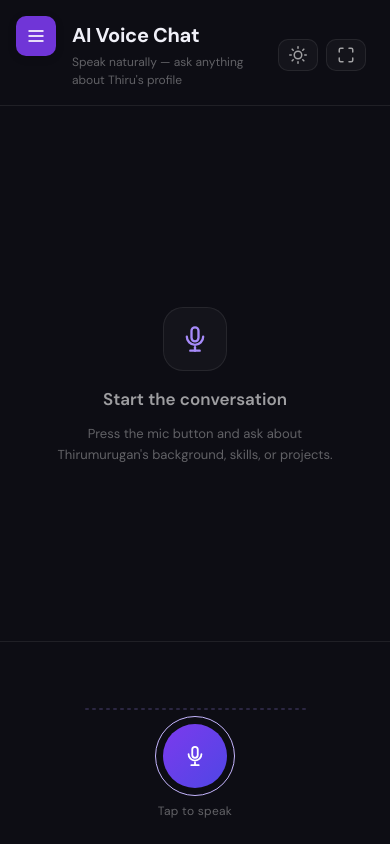
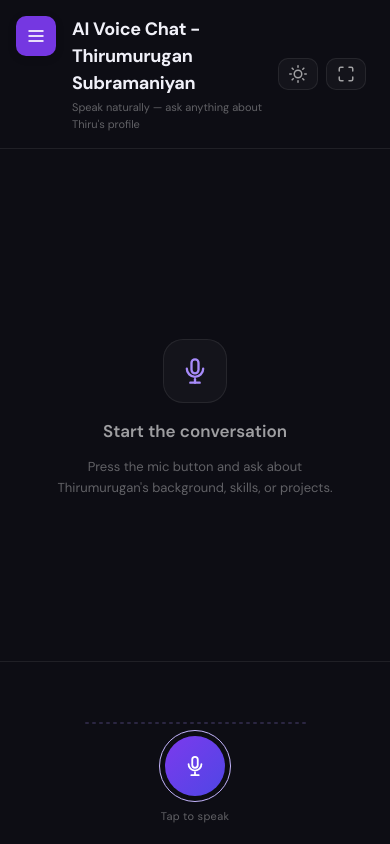
Before and after one commit to thirumurugan2001/Voice-Agent-Frontend, a React (Vite) app: page / in a window 390 px wide. Built offline with nearby package versions, Linux system fonts and the light colour scheme.

Commit message:
Refactor header styles and improve layout for better responsiveness and user experience

```diff
--- a/src/component/VoiceChatbot.jsx
+++ b/src/component/VoiceChatbot.jsx
@@ -481,7 +481,6 @@ const VoiceChatbot = () => {
                   style={{ ...styles.suggestionBtn, borderColor: theme.border, color: theme.textSecondary }}
                   className="suggestion-btn disabled-suggestion"
                   disabled={true}
-                  onClick={() => setShowMobileSidebar(false)}
                 >
                   <span style={styles.suggestionIcon}>↗</span>
                   <span style={styles.suggestionText}>{s.text}</span>
@@ -535,9 +534,9 @@ const VoiceChatbot = () => {
         {/* Main */}
         <main style={{ ...styles.main, background: theme.bgPrimary }}>
           <header style={{ ...styles.header, borderBottomColor: theme.border, background: theme.bgPrimary }}>
-            <div style={isMobile ? styles.headerTitleMobile : styles.headerTitle}>
-              <div style={{ ...styles.headerTitleText, color: theme.textPrimary }}>AI Voice Chat</div>
-              <div style={{ ...styles.headerSubText, color: theme.textMuted }}>Speak naturally — ask anything about Thiru's profile</div>
+            <div style={isMobile ? styles.headerTitleMobile : styles.headerTitleDesktop}>
+              <div style={{ ...styles.headerTitle, color: theme.textPrimary }}>AI Voice Chat - Thirumurugan Subramaniyan</div>
+              <div style={{ ...styles.headerSub, color: theme.textMuted }}>Speak naturally — ask anything about Thiru's profile</div>
             </div>
             <div style={styles.headerActions}>
               {isRecording && (
@@ -753,7 +752,7 @@ const styles = {
     width: 40,
     height: 40,
     borderRadius: 10,
-    background: 'rgba(124,58,237,0.9)',
+    background: 'rgba(124,58,237,0.95)',
     border: 'none',
     color: '#fff',
     cursor: 'pointer',
@@ -761,6 +760,7 @@ const styles = {
     alignItems: 'center',
     justifyContent: 'center',
     boxShadow: '0 2px 8px rgba(0,0,0,0.15)',
+    backdropFilter: 'blur(8px)',
   },
   mobileOverlay: {
     position: 'fixed',
@@ -871,39 +871,32 @@ const styles = {
     display: 'flex',
     alignItems: 'center',
     justifyContent: 'space-between',
-    padding: '20px 24px 16px',
+    padding: '16px 24px',
     borderBottom: '1px solid',
     flexShrink: 0,
     flexWrap: 'wrap',
     gap: 12,
   },
-  headerTitle: {
+  headerTitleDesktop: {
     flex: 1,
   },
   headerTitleMobile: {
     flex: 1,
-    marginLeft: 48,
-  },
-  headerTitleText: {
-    fontSize: 20,
-    fontWeight: 700,
-    letterSpacing: -0.3,
-  },
-  headerSubText: {
-    fontSize: 12,
-    marginTop: 3,
+    paddingLeft: 48,
   },
   headerActions: {
     display: 'flex',
     alignItems: 'center',
     gap: 8,
   },
+  headerTitle: { fontSize: 18, fontWeight: 700, letterSpacing: -0.3 },
+  headerSub: { fontSize: 11, marginTop: 2 },
   recTimer: {
     display: 'flex', alignItems: 'center', gap: 7,
     background: '#fee2e2',
     border: '1px solid #fecaca',
-    borderRadius: 20, padding: '5px 12px',
-    fontSize: 13, fontWeight: 600,
+    borderRadius: 20, padding: '4px 10px',
+    fontSize: 12, fontWeight: 600,
     color: '#dc2626', fontVariantNumeric: 'tabular-nums',
   },
   recDot: { width: 7, height: 7, borderRadius: '50%', background: '#dc2626', flexShrink: 0 },
@@ -920,10 +913,10 @@ const styles = {
   chatArea: {
     flex: 1,
     overflowY: 'auto',
-    padding: '20px 24px',
+    padding: '16px 20px',
     display: 'flex',
     flexDirection: 'column',
-    gap: 14,
+    gap: 12,
     minHeight: 0,
   },
   emptyState: {
@@ -937,8 +930,8 @@ const styles = {
     display: 'flex', alignItems: 'center', justifyContent: 'center',
   },
   emptyTitle: { fontSize: 17, fontWeight: 600, marginTop: 4 },
-  emptyText: { fontSize: 13, textAlign: 'center', maxWidth: 300, lineHeight: 1.6 },
-  msgRow: { display: 'flex', alignItems: 'flex-end', gap: 10 },
+  emptyText: { fontSize: 13, textAlign: 'center', maxWidth: 280, lineHeight: 1.6 },
+  msgRow: { display: 'flex', alignItems: 'flex-end', gap: 8 },
   botAvatar: {
     width: 32, height: 32, borderRadius: 10, flexShrink: 0,
     background: 'linear-gradient(135deg, #7c3aed, #4f46e5)',
@@ -991,32 +984,32 @@ const styles = {
   },
   typingDots: { display: 'flex', gap: 4, alignItems: 'center', padding: '2px 0' },
   errorBar: {
-    margin: '0 24px 8px',
-    padding: '10px 14px',
+    margin: '0 20px 8px',
+    padding: '8px 12px',
     background: '#fef2f2',
     border: '1px solid #fee2e2',
-    borderRadius: 12,
-    fontSize: 13, color: '#dc2626',
+    borderRadius: 10,
+    fontSize: 12, color: '#dc2626',
     display: 'flex', alignItems: 'center',
     flexShrink: 0,
   },
   controlsArea: {
     borderTop: '1px solid',
-    padding: '16px 24px 24px',
+    padding: '14px 20px 20px',
     display: 'flex',
     flexDirection: 'column',
     alignItems: 'center',
-    gap: 14,
+    gap: 12,
     flexShrink: 0,
   },
   waveform: {
     display: 'flex', alignItems: 'flex-end', gap: 3,
-    height: 52, width: '100%', justifyContent: 'center',
+    height: 48, width: '100%', justifyContent: 'center',
   },
   bar: { width: 4, borderRadius: 4, minHeight: 2 },
   micWrapper: { display: 'flex', alignItems: 'center', justifyContent: 'center' },
   micBtn: {
-    width: 64, height: 64, borderRadius: '50%',
+    width: 60, height: 60, borderRadius: '50%',
     background: 'linear-gradient(135deg, #7c3aed, #4f46e5)',
     border: 'none', cursor: 'pointer',
     display: 'flex', alignItems: 'center', justifyContent: 'center',
@@ -1025,13 +1018,13 @@ const styles = {
     transition: 'transform 0.15s ease, box-shadow 0.15s ease',
   },
   micRing: {
-    position: 'absolute', inset: -8,
+    position: 'absolute', inset: -6,
     borderRadius: '50%',
     border: '1.5px solid #c4b5fd',
     pointerEvents: 'none',
   },
   stopBtn: {
-    width: 64, height: 64, borderRadius: '50%',
+    width: 60, height: 60, borderRadius: '50%',
     background: 'linear-gradient(135deg, #ef4444, #dc2626)',
     border: 'none', cursor: 'pointer',
     display: 'flex', alignItems: 'center', justifyContent: 'center',
@@ -1040,16 +1033,16 @@ const styles = {
   },
   stopSquare: { width: 18, height: 18, borderRadius: 4, background: '#fff' },
   spinnerBtn: {
-    width: 64, height: 64, borderRadius: '50%',
+    width: 60, height: 60, borderRadius: '50%',
     border: '1px solid',
     display: 'flex', alignItems: 'center', justifyContent: 'center',
   },
   spinner: {
-    width: 24, height: 24, borderRadius: '50%',
+    width: 22, height: 22, borderRadius: '50%',
     border: '2px solid',
     borderTop: '2px solid #7c3aed',
   },
-  micHint: { fontSize: 12, letterSpacing: 0.3 },
+  micHint: { fontSize: 11, letterSpacing: 0.3 },
 };
 
 const css = `
@@ -1067,7 +1060,7 @@ const css = `
 
   .play-btn:hover { transform: scale(1.08); }
   .play-btn:active { transform: scale(0.95); }
-  .mic-btn:hover { transform: scale(1.06) !important; }
+  .mic-btn:hover { transform: scale(1.05) !important; }
   .mic-btn:active { transform: scale(0.97) !important; }
   .icon-btn:hover {
     background: rgba(124,58,237,0.1) !important;
@@ -1076,6 +1069,7 @@ const css = `
   }
   .mobile-menu-btn:hover {
     transform: scale(1.05);
+    background: rgba(124,58,237,1) !important;
   }
   .fade-in { animation: fadeIn 0.3s ease forwards; }
   @keyframes fadeIn { from { opacity: 0; transform: translateY(6px); } to { opacity: 1; transform: translateY(0); } }
@@ -1103,24 +1097,25 @@ const css = `
   @media (max-width: 768px) {
     .header { padding: 12px 16px !important; }
     .chatArea { padding: 12px 16px !important; }
-    .controlsArea { padding: 12px 16px 20px !important; }
-    .micBtn, .stopBtn, .spinnerBtn { width: 56px !important; height: 56px !important; }
+    .controlsArea { padding: 12px 16px 18px !important; }
+    .micBtn, .stopBtn, .spinnerBtn { width: 52px !important; height: 52px !important; }
+    .headerTitle { font-size: 15px !important; }
+    .headerSub { font-size: 10px !important; display: none !important; }
     .botAvatar, .userAvatarSmall { width: 28px !important; height: 28px !important; font-size: 8px !important; }
     .botBubble, .userBubble { max-width: 280px !important; padding: 8px 10px !important; }
     .msgRow { gap: 6px !important; }
-    .waveform { height: 40px !important; }
+    .waveform { height: 38px !important; }
     .bar { width: 3px !important; }
+    .iconBtn { padding: 4px 8px !important; }
+    .recTimer { padding: 3px 8px !important; font-size: 10px !important; }
   }
 
   @media (max-width: 480px) {
     .botBubble, .userBubble { max-width: 240px !important; }
-    .headerActions { gap: 4px !important; }
-    .iconBtn { padding: 4px 8px !important; }
-    .recTimer { padding: 3px 8px !important; font-size: 11px !important; }
-    .headerTitleText { font-size: 14px !important; }
-    .headerSubText { font-size: 9px !important; }
-    .mobileMenuBtn { top: 12px !important; left: 12px !important; width: 36px !important; height: 36px !important; }
-    .headerTitleMobile { margin-left: 44px !important; }
+    .headerActions { gap: 6px !important; }
+    .headerTitle { font-size: 13px !important; }
+    .emptyTitle { font-size: 15px !important; }
+    .emptyText { font-size: 11px !important; max-width: 240px !important; }
   }
 `;
 
```
